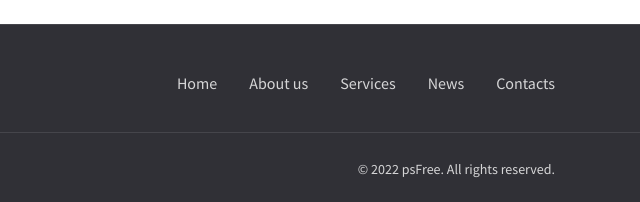
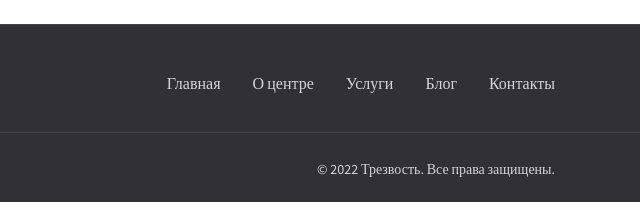
Before and after one commit to Pager-290583/rehub-22, a plain HTML site: page services.html in a window 1280 px wide. Shown: the part 1356-1558 px from the top of the page, 640-1280 px from the left. Drawn offline with Linux system fonts and the light colour scheme.

```diff
--- a/services.html
+++ b/services.html
@@ -338,11 +338,11 @@
                     <div class="footer-item">
                         <nav class="footer-nav">
                             <ul class="footer-mnu footer-mnu-line">
-                                <li><a href="#!" class="hover-link" data-title="Home"><span>Home</span></a></li>
-                                <li><a href="#!" class="hover-link" data-title="About us"><span>About us</span></a></li>
-                                <li><a href="#!" class="hover-link" data-title="Services"><span>Services</span></a></li>
-                                <li><a href="#!" class="hover-link" data-title="News"><span>News</span></a></li>
-                                <li><a href="#!" class="hover-link" data-title="Contacts"><span>Contacts</span></a></li>
+                                <li><a href="#!" class="hover-link" data-title="Home"><span>Главная</span></a></li>
+                                <li><a href="#!" class="hover-link" data-title="About us"><span>О центре</span></a></li>
+                                <li><a href="#!" class="hover-link" data-title="Services"><span>Услуги</span></a></li>
+                                <li><a href="#!" class="hover-link" data-title="News"><span>Блог</span></a></li>
+                                <li><a href="#!" class="hover-link" data-title="Contacts"><span>Контакты</span></a></li>
                             </ul>
                         </nav>
                     </div>
@@ -362,7 +362,7 @@
                     </nav>
                 </div>
                 <div class="col-md-auto col-12 item">
-                    <div class="copyright">© 2022 psFree. All rights reserved.</div>
+                    <div class="copyright">© 2022 Трезвость. Все права защищены.</div>
                 </div>
             </div>
         </div>
@@ -379,6 +379,4 @@
 <script src="assets/js/custom.js"></script>
 <script src="assets/js/forms.js"></script>
 
-</body>
-
-</html>
+</body></html>
```
